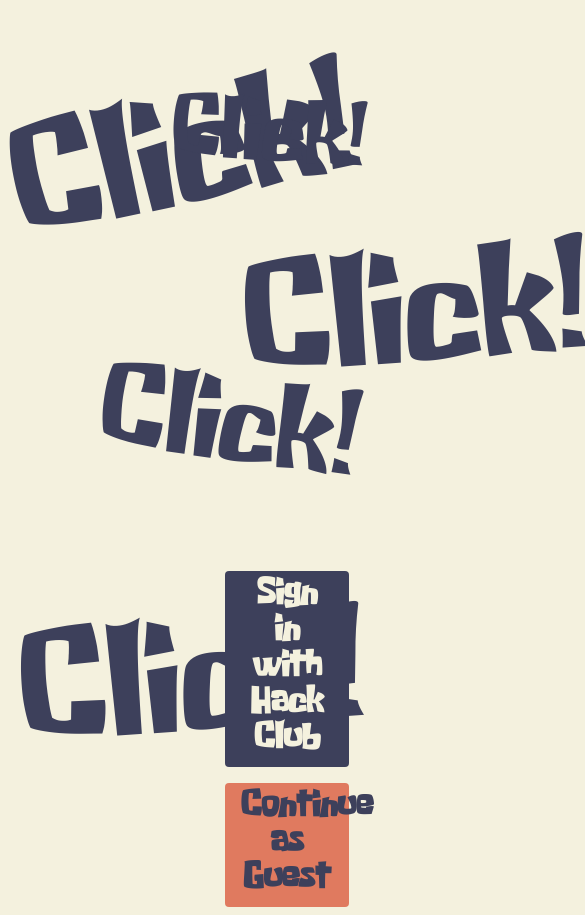
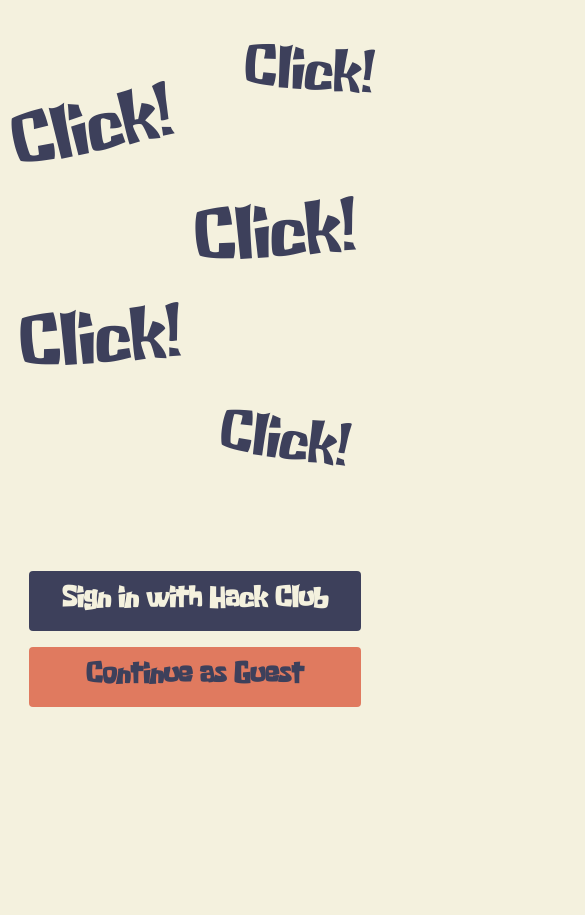
Before and after one commit to Rishaan2202/Click-Click-Click, a Next.js app: page / in a window 390 px wide. Shown: the whole page, 585 px wide, since content can reach past the window. After the commit the page ends 844 px from the top, so only its background shows below. Built offline with nearby package versions, Linux system fonts and the light colour scheme; no server answers.

Commit message:
feat: add responsiveness for landing page

```diff
--- a/app/page.tsx
+++ b/app/page.tsx
@@ -3,26 +3,29 @@ import Link from "next/link";
 export default function Home() {
   return (
     <>
-      <div className="text-9xl absolute top-1/8 left-1/30 rotate-[-12deg] hover:scale-[1.2] hover:rotate-[4deg]">Click!</div>
-      <div className="text-8xl absolute top-11/24 left-1/4 rotate-[8deg] hover:scale-[1.2] hover:rotate-[-4deg]">Click!</div>
-      <div className="text-9xl absolute top-3/4 left-1/20 rotate-[-4deg] hover:scale-[1.2] hover:rotate-[4deg]">Click!</div>
-      <div className="text-7xl absolute top-1/8 left-7/16 rotate-[4deg] hover:scale-[1.2] hover:rotate-[-4deg]">Click!</div>
-      <div className="text-9xl absolute top-5/16 left-15/24 rotate-[-4deg] hover:scale-[1.2] hover:rotate-[4deg]">Click!</div>
+      <div className="max-h-screen">
 
-      <div className="absolute top-2/3 left-5/9">
+        <div className="max-sm:text-6xl text-9xl absolute top-1/8 left-1/30 rotate-[-12deg] hover:scale-[1.2] hover:rotate-[4deg]">Click!</div>
+        <div className="max-sm:text-5xl max-sm:top-1/2 max-sm:left-9/16 text-8xl absolute top-11/24 left-1/4 rotate-[8deg] hover:scale-[1.2] hover:rotate-[-4deg]">Click!</div>
+        <div className="max-sm:text-6xl text-9xl max-sm:top-3/8 absolute top-3/4 left-1/20 rotate-[-4deg] hover:scale-[1.2] hover:rotate-[4deg]">Click!</div>
+        <div className="max-sm:text-5xl max-sm:top-1/16 max-sm:left-5/8 text-7xl absolute top-1/8 left-7/16 rotate-[4deg] hover:scale-[1.2] hover:rotate-[-4deg]">Click!</div>
+        <div className="max-sm:text-6xl max-sm:left-1/2 max-sm:top-1/4 text-9xl absolute top-5/16 left-15/24 rotate-[-4deg] hover:scale-[1.2] hover:rotate-[4deg]">Click!</div>
 
-        <button className="bg-[var(--twilight-indigo)] hover:scale-[1.2] w-[32vw] m-2 text-3xl text-[var(--eggshell)] font-bold py-2 px-4 rounded">
+        <div className="max-sm:flex max-sm:left-0 max-sm:justify-center max-sm:flex-col max-sm:items-center max-sm:w-screen max-sm:top-2/3 absolute top-2/3 left-5/9">
+
+          <button className="max-sm:w-[85vw] max-sm:h-[60px] max-sm:text-2xl bg-[var(--twilight-indigo)] hover:scale-[1.2] w-[32vw] m-2 text-3xl text-[var(--eggshell)] font-bold py-2 px-4 rounded">
             <Link href={`https://auth.hackclub.com/oauth/authorize?client_id=${process.env.NEXT_PUBLIC_HACKCLUB_CLIENT_ID}&redirect_uri=${process.env.NEXT_PUBLIC_REDIRECT_URI}&response_type=code&scope=email%20openid%20profile%20name%20slack_id`}>
               Sign in with Hack Club
             </Link>
           </button>
-        <button className="bg-[var(--burnt-peach)] hover:scale-[1.2] w-[32vw] m-2 font-bold text-3xl py-2 px-4 rounded">
+          <button className="max-sm:w-[85vw] max-sm:h-[60px] max-sm:text-2xl bg-[var(--burnt-peach)] hover:scale-[1.2] w-[32vw] m-2 font-bold text-3xl py-2 px-4 rounded">
             <Link href={`/guest`}>
               Continue as Guest
             </Link>
           </button>
 
         </div>
+      </div>
     </>
   );
 }
```
Lines whose indentation alone changed are shown as unchanged.
